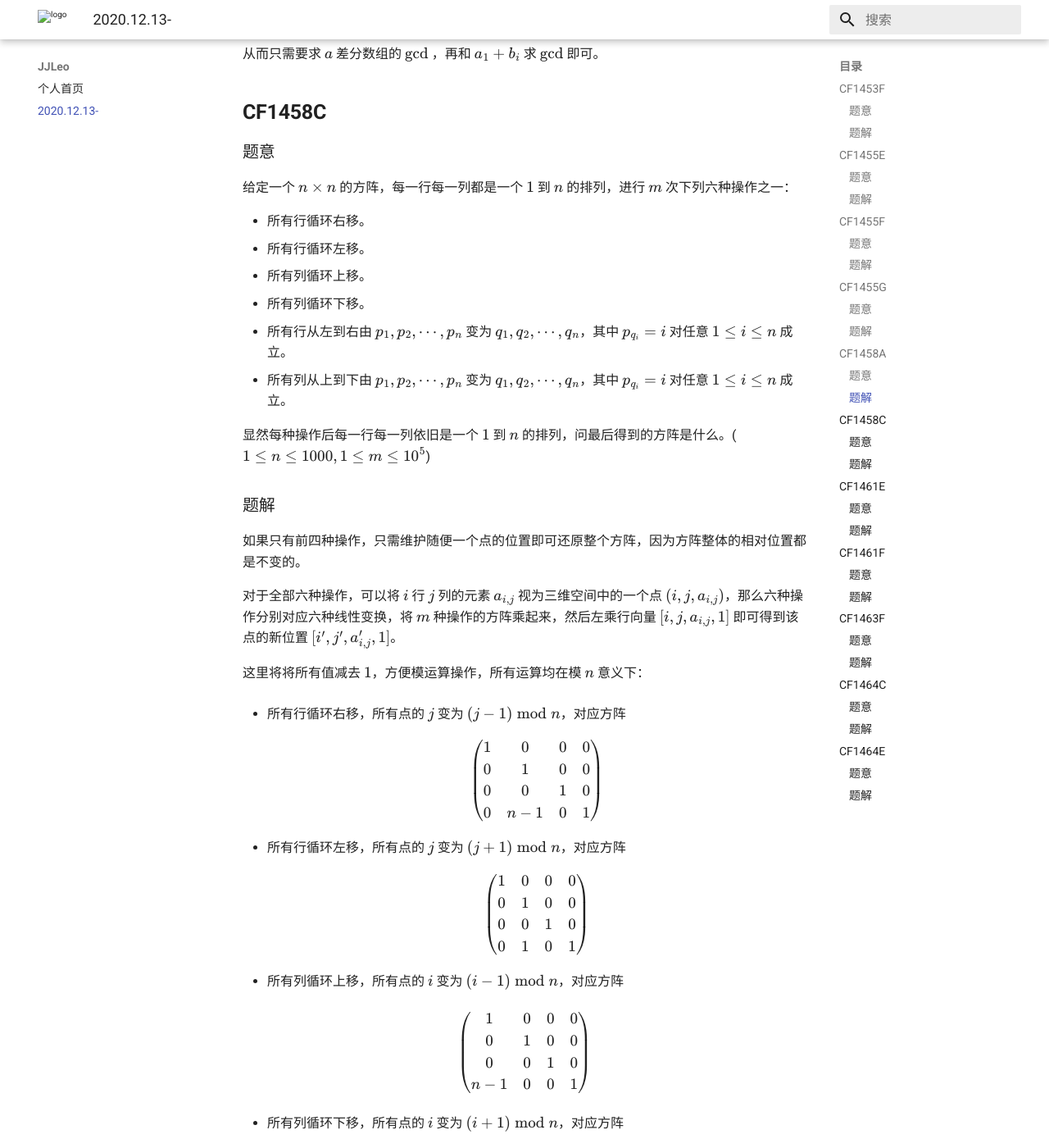
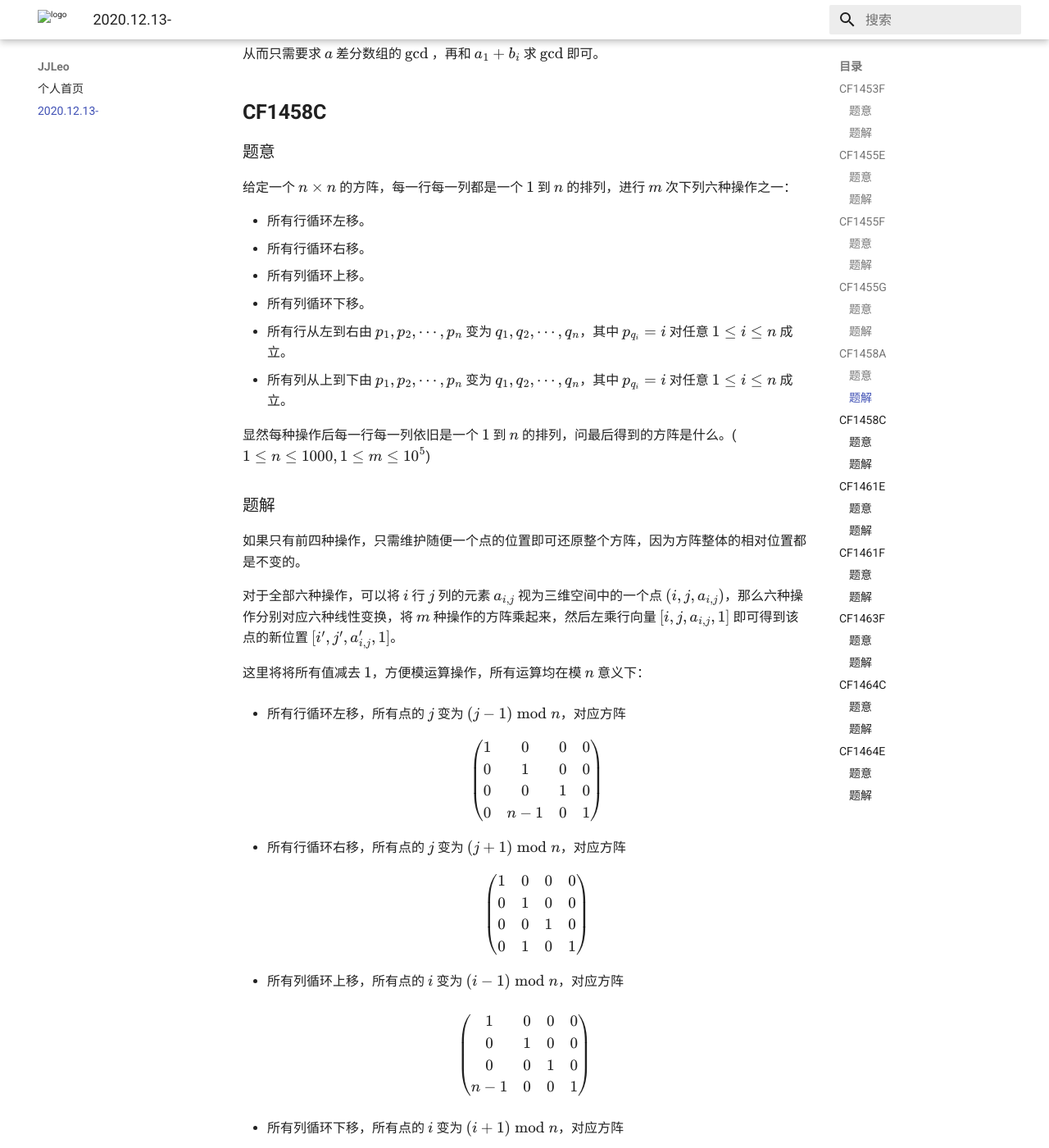
Before and after one commit to Kaguya-samaWannaMeAC/kaguya-samawannameac.github.io, an MkDocs documentation site: the page built from docs/JJLeo/2020.12.13-.md, in a window 1280 px wide and 1400 px high, scrolled down 3249 px. Shown: the whole window at 82% size. Built offline with MkDocs 1.6.1 and Material for MkDocs 9.7.7, drawn with Linux system fonts in a browser that asks for light colours; formulas are drawn with MathJax 3; part of the change alters nothing that is shown.

Commit message:
Update 2020.12.13-.md

```diff
--- a/docs/JJLeo/2020.12.13-.md
+++ b/docs/JJLeo/2020.12.13-.md
@@ -121,8 +121,8 @@ $$
 
 给定一个 $n \times n$ 的方阵，每一行每一列都是一个 $1$ 到 $n$ 的排列，进行 $m$ 次下列六种操作之一：
 
+- 所有行循环左移。
 - 所有行循环右移。
-- 所有行循环左移。
 - 所有列循环上移。
 - 所有列循环下移。
 - 所有行从左到右由 $p_1,p_2,\cdots,p_n$ 变为 $q_1,q_2,\cdots,q_n$，其中 $p_{q_i} = i$ 对任意 $1 \leq i \leq n$ 成立。
@@ -138,7 +138,7 @@ $$
 
 这里将将所有值减去 $1$，方便模运算操作，所有运算均在模 $n$ 意义下：
 
-- 所有行循环右移，所有点的 $j$ 变为 $(j-1) \bmod n$，对应方阵
+- 所有行循环左移，所有点的 $j$ 变为 $(j-1) \bmod n$，对应方阵
   $$
   \begin{pmatrix}
   1&0&0&0 \newline
@@ -148,7 +148,7 @@ $$
   \end{pmatrix}
   $$
 
-- 所有行循环左移，所有点的 $j$ 变为 $(j+1) \bmod n$，对应方阵
+- 所有行循环右移，所有点的 $j$ 变为 $(j+1) \bmod n$，对应方阵
   $$
   \begin{pmatrix}
     1&0&0&0 \newline
@@ -160,14 +160,14 @@ $$
 
 - 所有列循环上移，所有点的 $i$ 变为 $(i-1) \bmod n$，对应方阵
 
-$$
-\begin{pmatrix}
+  $$
+  \begin{pmatrix}
   1&0&0&0 \newline
   0&1&0&0 \newline
   0&0&1&0 \newline
   n-1&0&0&1 \newline
   \end{pmatrix}
-$$
+  $$
 
 - 所有列循环下移，所有点的 $i$ 变为 $(i+1) \bmod n$，对应方阵
   $$
```
